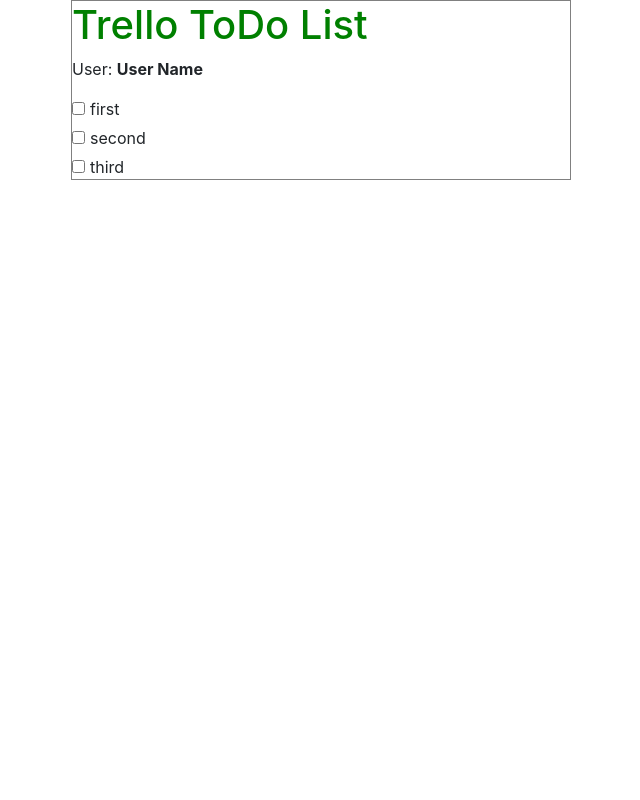
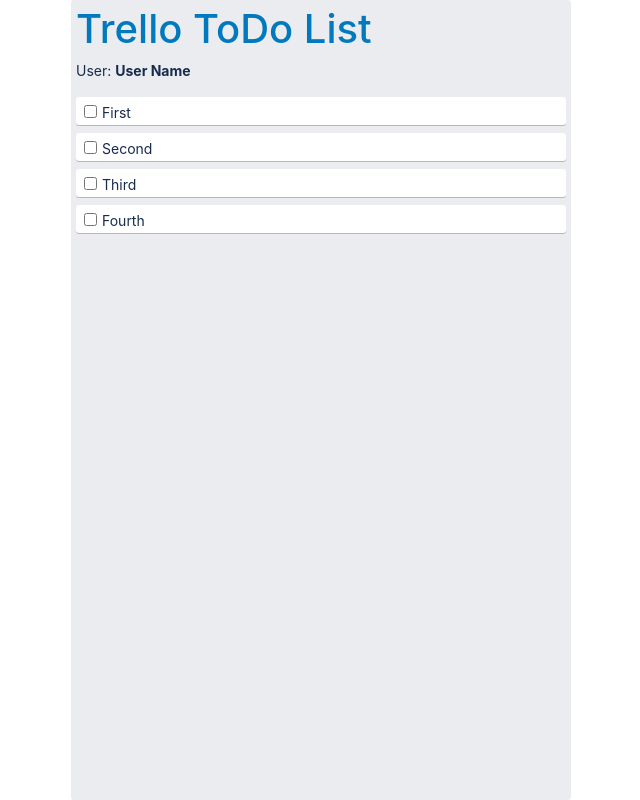
Before and after one commit to vokabud/TrelloToDoList, a React app in the folder TrelloToDoList.Web/: page / in a window 1280 px wide. Shown: the whole page, without its empty margins (319-959 px from the left). Built offline with nearby package versions, Linux system fonts and the light colour scheme.

Commit message:
* some styles were added * render of task list were added

```diff
--- a/TrelloToDoList.Web/src/Component/MainPage/MainPage.css
+++ b/TrelloToDoList.Web/src/Component/MainPage/MainPage.css
@@ -1,11 +1,21 @@
 .main-page {
   margin: 0 auto;
+  padding: 5px;
   max-width: 500px;
+  min-height: 100vh;
   width: 100%;
 
-  border: 1px solid gray;
+  background-color: #ebecf0;
+  border-radius: 3px;
+  box-sizing: border-box;
+
+  color: #172b4d;
+  font-family: -apple-system,BlinkMacSystemFont,Segoe UI,Roboto,Noto Sans,Ubuntu,Droid Sans,Helvetica Neue,sans-serif;
+  font-size: 14px;
+  line-height: 20px;
+  font-weight: 400;
 }
 
 h1 {
-  color: green;
+  color: #0079bf;
 }
--- a/TrelloToDoList.Web/src/Component/MainPage/MainPage.js
+++ b/TrelloToDoList.Web/src/Component/MainPage/MainPage.js
@@ -6,7 +6,7 @@
 class MainPage extends React.Component {
   render() {
       return (
-        <div class="main-page">
+        <div className="main-page">
           <h1>
             Trello ToDo List
           </h1>
--- a/TrelloToDoList.Web/src/Component/Task/Task.css
+++ b/TrelloToDoList.Web/src/Component/Task/Task.css
@@ -1,13 +1,26 @@
 .task {
   width: 100%;
 
-  margin-top: 5px;
+  padding: 6px 8px 2px;
+  margin-bottom: 8px;
+
+  border-radius: 3px;
+
+  box-shadow: 0 1px 0 rgba(9,30,66,.25);
+
+  cursor: pointer;
+
+  background-color: #fff;
+
+  font-family: -apple-system,BlinkMacSystemFont,Segoe UI,Roboto,Noto Sans,Ubuntu,Droid Sans,Helvetica Neue,sans-serif;
+  font-size: 14px;
+  line-height: 20px;
+  font-weight: 400;
 }
 
-/*TODO: add gray hower */
-/*TODO: add style for task */
-/*TODO: cursor */
-/*TODO: marked state */
+.task:hover {
+  background-color: #f4f5f7;
+}
 
 .task .task-name {
   margin-left: 5px;
--- a/TrelloToDoList.Web/src/Component/Task/Task.js
+++ b/TrelloToDoList.Web/src/Component/Task/Task.js
@@ -6,9 +6,9 @@
 class Task extends React.Component {
   render() {
       return (
-        <div class="task">
+        <div className="task">
           <input type="checkbox" />
-          <span class="task-name">
+          <span className="task-name">
             {this.props.name}
           </span>
         </div>);
--- a/TrelloToDoList.Web/src/Component/TaskList/TaskList.js
+++ b/TrelloToDoList.Web/src/Component/TaskList/TaskList.js
@@ -2,17 +2,24 @@
 import './TaskList.css';
 import Task from '../Task/Task';
 
-// TODO: display tasks from array
+const taskList = [ // TODO: set state in componentWillMount()
+  { id: "1", name: "First"},
+  { id: "2", name: "Second"},
+  { id: "3", name: "Third"},
+  { id: "4", name: "Fourth"},
+];
 
 class TaskList extends React.Component {
   render() {
       return (
-        <div class="taks-list">
-          <Task name="first"></Task>
-          <Task name="second"></Task>
-          <Task name="third"></Task>
+        <div className="taks-list">
+          {
+            taskList.map(function(item) {
+              return <Task key={item.id} name={item.name}/>
+            })
+          }
         </div>);
-  }
+  };
 }
 
 export default TaskList;
--- a/TrelloToDoList.Web/src/Component/UserName/UserName.js
+++ b/TrelloToDoList.Web/src/Component/UserName/UserName.js
@@ -4,7 +4,7 @@
 class UserName extends React.Component {
   render() {
       return (
-          <div class="user-name">
+          <div className="user-name">
             <p>
               User: <span>{this.props.name}</span>
             </p>
```
